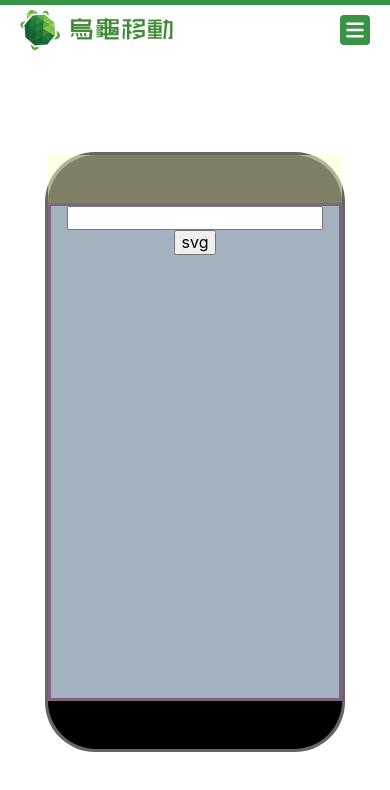
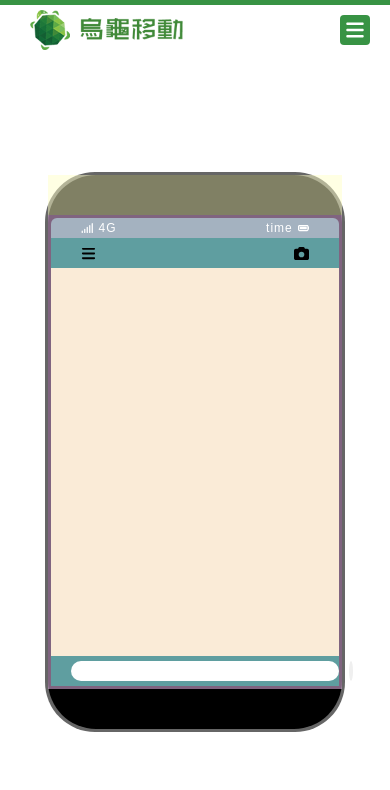
Before and after one commit to YuanShuoHsu/turtleMobile, a React (Create React App) app: page /chatroom in a window 390 px wide. Shown: the top 790 px of the page. Built offline with nearby package versions, Linux system fonts and the light colour scheme.

Commit message:
add phone scss styles

```diff
--- a/src/components/Header/index.module.scss
+++ b/src/components/Header/index.module.scss
@@ -9,6 +9,7 @@
   display: flex;
   justify-content: space-between;
   align-items: center;
+  gap: 10px;
   z-index: 2;
   &::before {
     content: "";
@@ -22,8 +23,11 @@
 
   &__logo {
     position: relative;
+    padding: 0 10px;
     height: 40px;
     z-index: 1;
+    border-radius: 4px;
+    cursor: pointer;
 
     img {
       display: block;
--- a/src/components/Header/index.tsx
+++ b/src/components/Header/index.tsx
@@ -1,5 +1,6 @@
 import styles from "./index.module.scss";
 import logo from "../../images/logo.png";
+import { Link } from "react-router-dom";
 
 import { useDispatch, useSelector } from "react-redux";
 import { showSidebar, hideSidebar } from "../../store/slice/sidebar";
@@ -20,7 +21,9 @@ export default function Header() {
   return (
     <div className={styles.header}>
       <div className={styles.header__logo}>
-        <img src={logo} alt="烏龜移動" />
+        <Link to="https://www.turtlemobile.com.tw/">
+          <img src={logo} alt="烏龜移動" />
+        </Link>
       </div>
       <div onClick={handleBarsToggle} className={styles.header__bars}>
         <svg xmlns="http://www.w3.org/2000/svg" viewBox="0 0 448 512">
--- a/src/components/Phone/index.module.scss
+++ b/src/components/Phone/index.module.scss
@@ -3,7 +3,7 @@
   padding: 3px;
   box-sizing: border-box;
   width: 300px;
-  height: 600px;
+  height: 560px;
   background: #666;
   border-radius: 50px;
 
@@ -15,20 +15,153 @@
 
     .phone__header {
       width: 100%;
-      height: 48px;
+      height: 40px;
       background: rgba(255, 255, 200, 0.5);
     }
     .phone__main {
       padding: 3px;
       box-sizing: border-box;
       width: 100%;
-      height: calc(100% - 96px);
+      height: calc(100% - 80px);
       background: rgba(255, 200, 255, 0.5);
 
       &-box {
         width: 100%;
         height: 100%;
         background: rgba(200, 255, 255, 0.5);
+        border-radius: 6px;
+
+        .phone__main-status {
+          padding: 0 30px;
+          width: 100%;
+          height: 20px;
+          box-sizing: border-box;
+          display: flex;
+          justify-content: space-between;
+          align-items: center;
+
+          .phone__main-signal {
+            height: 10px;
+            display: flex;
+            align-items: center;
+            gap: 5px;
+
+            svg {
+              fill: #fff;
+              width: 100%;
+              height: 100%;
+            }
+
+            &-text {
+              color: #fff;
+              font: normal normal normal 12px / normal sans-serif;
+              letter-spacing: 1px;
+            }
+          }
+
+          .phone__main-endurance {
+            height: 10px;
+            display: flex;
+            align-items: center;
+            gap: 5px;
+
+            &-text {
+              color: #fff;
+              font: normal normal normal 12px / normal sans-serif;
+              letter-spacing: 1px;
+            }
+
+            svg {
+              fill: #fff;
+              width: 100%;
+              height: 100%;
+            }
+          }
+        }
+
+        .phone__main-menu {
+          padding: 0 25px;
+          height: 30px;
+          background: cadetblue;
+          display: flex;
+          justify-content: space-between;
+          align-items: center;
+
+          .phone__main-bars {
+            padding: 5px;
+            box-sizing: border-box;
+            width: 25px;
+            height: 25px;
+            display: flex;
+            justify-content: center;
+            align-items: center;
+            border-radius: 3px;
+            cursor: pointer;
+
+            svg {
+              width: 100%;
+              height: 100%;
+            }
+          }
+          .phone__main-camera {
+            padding: 5px;
+            box-sizing: border-box;
+            width: 25px;
+            height: 25px;
+            display: flex;
+            justify-content: center;
+            align-items: center;
+            border-radius: 3px;
+            cursor: pointer;
+
+            svg {
+              width: 100%;
+              height: 100%;
+            }
+          }
+        }
+
+        .phone__main-contacts {
+          height: calc(100% - 20px - 30px - 30px);
+          background: antiquewhite;
+        }
+
+        .phone__main-footer {
+          padding: 0 20px;
+          height: 30px;
+          background: cadetblue;
+          display: flex;
+          justify-content: space-between;
+          align-items: center;
+          gap: 10px;
+
+          &-input {
+            padding: 0 10px;
+            height: 20px;
+            flex: 1;
+            border: none;
+            border-radius: 20px;
+            outline: none;
+          }
+
+          &-button {
+            padding: 2px;
+            width: 20px;
+            height: 20px;
+            border: none;
+            border-radius: 50%;
+            display: flex;
+            justify-content: center;
+            align-items: center;
+            cursor: pointer;
+
+            svg {
+              fill: #000;
+              width: 100%;
+              height: 100%;
+            }
+          }
+        }
       }
     }
   }
--- a/src/components/Phone/index.tsx
+++ b/src/components/Phone/index.tsx
@@ -18,12 +18,45 @@ export default function Phone() {
         </div>
         <div className={styles.phone__main}>
           <div className={styles["phone__main-box"]}>
-            <div className={styles["phone__main-status"]}></div>
-            <div className={styles["phone__main-menu"]}></div>
+            <div className={styles["phone__main-status"]}>
+              <div className={styles["phone__main-signal"]}>
+                <svg xmlns="http://www.w3.org/2000/svg" viewBox="0 0 640 512">
+                  <path d="M576 0c17.7 0 32 14.3 32 32V480c0 17.7-14.3 32-32 32s-32-14.3-32-32V32c0-17.7 14.3-32 32-32zM448 96c17.7 0 32 14.3 32 32V480c0 17.7-14.3 32-32 32s-32-14.3-32-32V128c0-17.7 14.3-32 32-32zM352 224V480c0 17.7-14.3 32-32 32s-32-14.3-32-32V224c0-17.7 14.3-32 32-32s32 14.3 32 32zM192 288c17.7 0 32 14.3 32 32V480c0 17.7-14.3 32-32 32s-32-14.3-32-32V320c0-17.7 14.3-32 32-32zM96 416v64c0 17.7-14.3 32-32 32s-32-14.3-32-32V416c0-17.7 14.3-32 32-32s32 14.3 32 32z" />
+                </svg>
+                <span className={styles["phone__main-signal-text"]}>4G</span>
+              </div>
+              <div className={styles["phone__main-endurance"]}>
+                <span className={styles["phone__main-endurance-text"]}>
+                  time
+                </span>
+                <svg xmlns="http://www.w3.org/2000/svg" viewBox="0 0 576 512">
+                  <path d="M464 160c8.8 0 16 7.2 16 16V336c0 8.8-7.2 16-16 16H80c-8.8 0-16-7.2-16-16V176c0-8.8 7.2-16 16-16H464zM80 96C35.8 96 0 131.8 0 176V336c0 44.2 35.8 80 80 80H464c44.2 0 80-35.8 80-80V320c17.7 0 32-14.3 32-32V224c0-17.7-14.3-32-32-32V176c0-44.2-35.8-80-80-80H80zm368 96H96V320H448V192z" />
+                </svg>
+              </div>
+            </div>
+            <div className={styles["phone__main-menu"]}>
+              <div className={styles["phone__main-bars"]}>
+                <svg xmlns="http://www.w3.org/2000/svg" viewBox="0 0 448 512">
+                  <path d="M0 96C0 78.3 14.3 64 32 64H416c17.7 0 32 14.3 32 32s-14.3 32-32 32H32C14.3 128 0 113.7 0 96zM0 256c0-17.7 14.3-32 32-32H416c17.7 0 32 14.3 32 32s-14.3 32-32 32H32c-17.7 0-32-14.3-32-32zM448 416c0 17.7-14.3 32-32 32H32c-17.7 0-32-14.3-32-32s14.3-32 32-32H416c17.7 0 32 14.3 32 32z" />
+                </svg>
+              </div>
+              <div className={styles["phone__main-camera"]}>
+                <svg xmlns="http://www.w3.org/2000/svg" viewBox="0 0 512 512">
+                  <path d="M149.1 64.8L138.7 96H64C28.7 96 0 124.7 0 160V416c0 35.3 28.7 64 64 64H448c35.3 0 64-28.7 64-64V160c0-35.3-28.7-64-64-64H373.3L362.9 64.8C356.4 45.2 338.1 32 317.4 32H194.6c-20.7 0-39 13.2-45.5 32.8zM256 192a96 96 0 1 1 0 192 96 96 0 1 1 0-192z" />
+                </svg>
+              </div>
+            </div>
             <div className={styles["phone__main-contacts"]}></div>
             <div className={styles["phone__main-footer"]}>
-              <input type="text" />
-              <button>svg</button>
+              <input
+                className={styles["phone__main-footer-input"]}
+                type="text"
+              />
+              <button className={styles["phone__main-footer-button"]}>
+                <svg xmlns="http://www.w3.org/2000/svg" viewBox="0 0 448 512">
+                  <path d="M256 80c0-17.7-14.3-32-32-32s-32 14.3-32 32V224H48c-17.7 0-32 14.3-32 32s14.3 32 32 32H192V432c0 17.7 14.3 32 32 32s32-14.3 32-32V288H400c17.7 0 32-14.3 32-32s-14.3-32-32-32H256V80z" />
+                </svg>
+              </button>
             </div>
           </div>
         </div>
--- a/src/components/Sidebar/index.module.scss
+++ b/src/components/Sidebar/index.module.scss
@@ -18,13 +18,14 @@
 
   &__list {
     margin: 0;
-    padding: 0;
+    padding: 5px;
+    box-sizing: border-box;
     width: 200px;
     height: 100%;
     background: #fff;
     list-style: none;
     overflow: hidden auto;
-    transition: transform 0.2s ease-out;
+    transition: 0.2s;
     transform: translateX(-200px);
 
     &.active {
@@ -32,10 +33,11 @@
     }
 
     .sidebar__item {
-      padding: 10px;
+      padding: 5px;
 
       .sidebar__link {
         text-decoration: none;
+        border-radius: 4px;
         color: #333;
         font: normal normal normal medium/40px sans-serif;
         letter-spacing: 1px;
--- a/src/components/Sidebar/index.tsx
+++ b/src/components/Sidebar/index.tsx
@@ -25,7 +25,7 @@ export default function Sidebar({ menuItems }: SidebarProps) {
     }
   };
 
-  const handleItemClick = () => {
+  const handleLinkClick = () => {
     dispatch(hideSidebar());
   };
 
@@ -40,12 +40,12 @@ export default function Sidebar({ menuItems }: SidebarProps) {
         }`}
       >
         {menuItems.map((item) => (
-          <li
-            onClick={handleItemClick}
-            className={styles.sidebar__item}
-            key={item.path}
-          >
-            <NavLink className={styles.sidebar__link} to={item.path}>
+          <li className={styles.sidebar__item} key={item.path}>
+            <NavLink
+              onClick={handleLinkClick}
+              className={styles.sidebar__link}
+              to={item.path}
+            >
               {item.title}
             </NavLink>
           </li>
--- a/src/pages/Chatroom/index.module.scss
+++ b/src/pages/Chatroom/index.module.scss
@@ -1,6 +1,8 @@
 .chatroom {
   width: 100%;
-  height: calc(100vh - 60px);
+  padding: 10px;
+  box-sizing: border-box;
+  min-height: calc(100vh - 60px);
   display: flex;
   justify-content: center;
   align-items: center;
--- a/src/pages/Home/index.tsx
+++ b/src/pages/Home/index.tsx
@@ -6,6 +6,9 @@ import ExampleComponent from "../../components/ExampleComponent";
 export default function Home() {
   return (
     <div className={styles.home}>
+      <p>Wellcome</p>
+      <p>烏龜移動</p>
+      <p>turtle Mobile</p>
       <SumCalculator />
       <Lottery />
       <ExampleComponent/>
```
